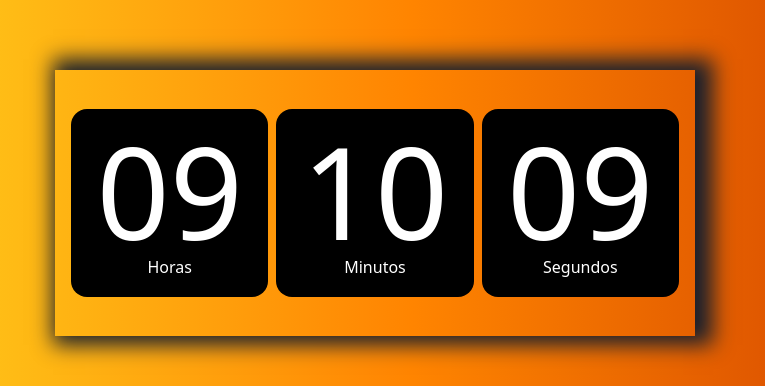
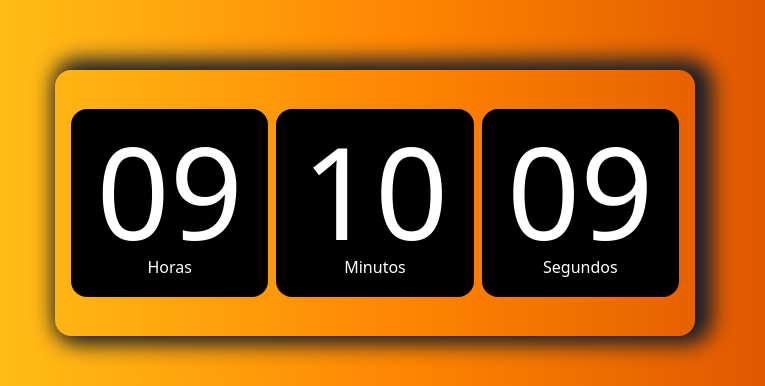
Before and after one commit to Natan-Barbosa/Rel-gio-Digital, a plain HTML site: page index.html in a window 1280 px wide. Shown: the part 197-583 px from the top of the page, 265-1030 px from the left. Drawn offline with nearby package versions, Linux system fonts and the light colour scheme.

Commit message:
feat: round main

```diff
--- a/index.html
+++ b/index.html
@@ -10,7 +10,7 @@
     class="h-screen w-screen bg-linear-to-r from-yellow-300 via-orange-400 to-orange-700 flex justify-center items-center"
   >
     <main
-      class="h-1/3 w-1/2 shadow-[8px_-1px_20px_10px_#1a202c] flex justify-center items-center gap-2 p-4"
+      class="h-1/3 w-1/2 shadow-[8px_-1px_20px_10px_#1a202c] flex justify-center items-center gap-2 p-4 rounded-2xl"
     >
       <div
         class="bg-black h-4/5 w-1/3 flex flex-col justify-center rounded-2xl"
```
